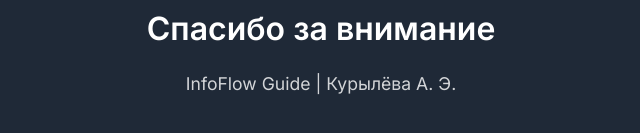
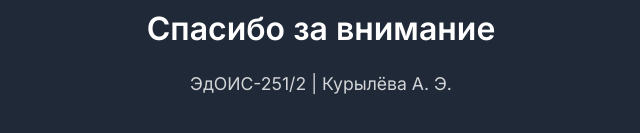
Before and after one commit to AnnaKuryleva/Sitte, a plain HTML site: page index.html in a window 1280 px wide. Shown: the part 9915-10048 px from the top of the page, 319-959 px from the left. Drawn offline with Linux system fonts and the light colour scheme.

Commit message:
modified index.html

```diff
--- a/index.html
+++ b/index.html
@@ -514,7 +514,7 @@
     <footer class="footer">
         <div class="container">
             <p class="footer-text">Спасибо за внимание</p>
-            <p class="footer-author">InfoFlow Guide | Курылёва А. Э.</p>
+            <p class="footer-author">ЭдОИС-251/2 | Курылёва А. Э.</p>
         </div>
     </footer>
 
```
